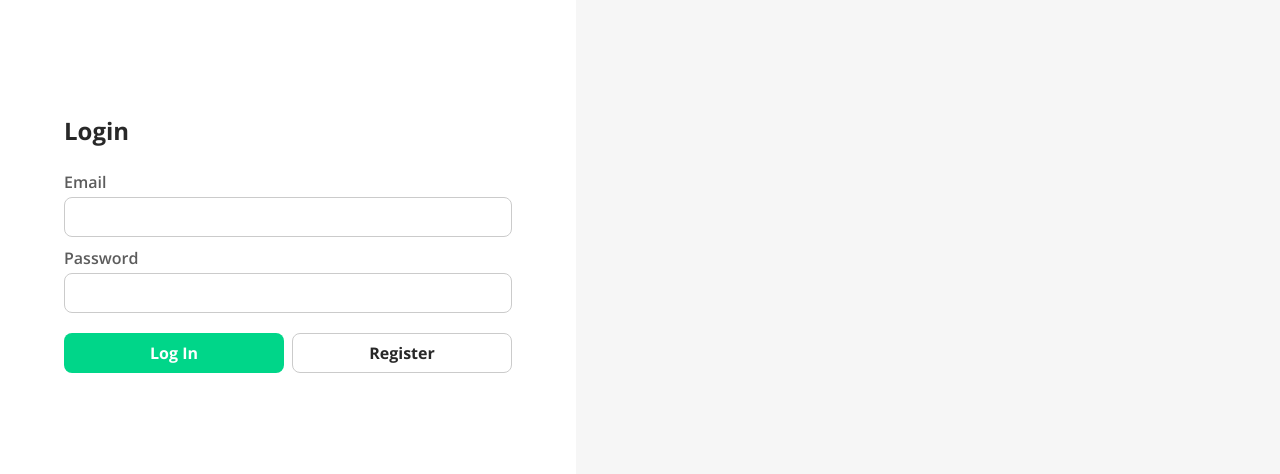
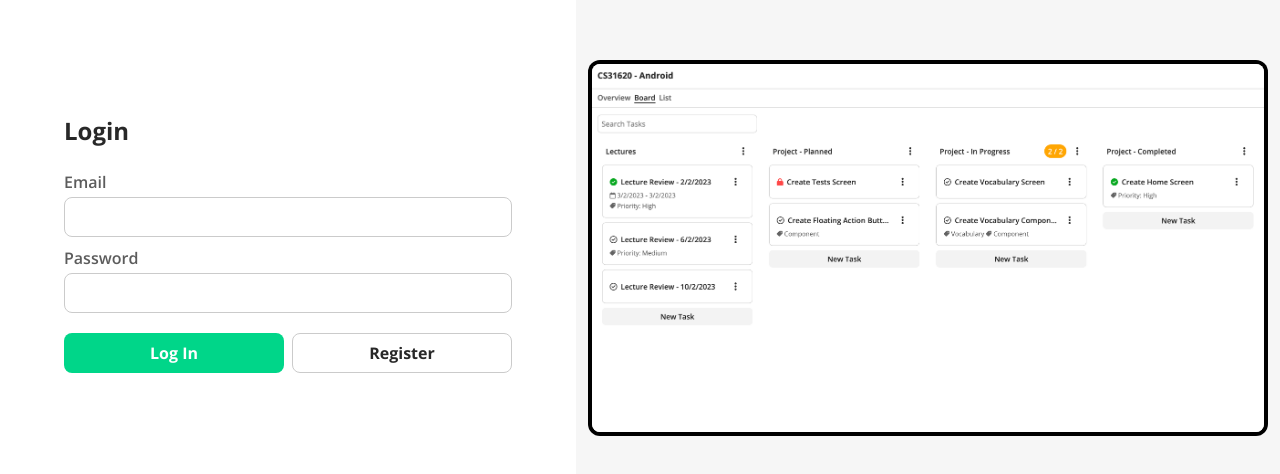
Before and after one commit to jamiegreg78/Plansly, a Vue app: page /auth/login in a window 1280 px wide. Shown: the part 152-626 px from the top of the page. Built offline with nearby package versions, Linux system fonts and the light colour scheme; no server answers.

Commit message:
Added the image to the auth section, plus fixed a few bugs

```diff
--- a/src/components/inputs/TagInput.vue
+++ b/src/components/inputs/TagInput.vue
@@ -32,7 +32,7 @@
 </template>
 
 <script setup lang="ts">
-import { ref, computed, onMounted, onBeforeUnmount } from 'vue'
+import { ref, computed, onMounted, onBeforeUnmount, watch } from 'vue'
 export interface TagInputProps {
 	label: string
 	required?: boolean
@@ -70,6 +70,10 @@ function selectTag(selectedTag: string) {
 function clearInput() {
 	input.value = ''
 }
+
+watch(props, () => {
+	resizeListener()
+})
 
 // Calculates the dropdown position
 const resizeListener = () => {
@@ -173,6 +177,7 @@ onBeforeUnmount(() => {
 		position: absolute;
 		background-color: var(--background);
 		border: 1px solid var(--border);
+		z-index: 4;
 
 		border-radius: 0 0 8px 8px;
 		overflow: hidden;
--- a/src/router/index.ts
+++ b/src/router/index.ts
@@ -64,6 +64,7 @@ const router = createRouter({
 					path: AppRoutes.module,
 					name: 'Module',
 					component: ModuleView,
+					meta: { noHeader: true, },
 				},
 				{
 					path: AppRoutes.board,
--- a/src/views/app/ModuleView.vue
+++ b/src/views/app/ModuleView.vue
@@ -1,4 +1,5 @@
 <template v-if="userData.userData.length">
+	<h1 class="page-title">{{ userData.userData[currentModuleIndex].name }}</h1>
 	<section class="dashboard">
 		<div class="content"
 			:class="{ 'close-on-mobile': sideContainerIsOpen }">
@@ -57,6 +58,7 @@ onMounted(() => {
 
 	.content {
 		width: 100%;
+		padding: toRem(16);
 
 		@include breakpoint(desktop) {
 			display: flex;
--- a/src/views/auth/AuthView.vue
+++ b/src/views/auth/AuthView.vue
@@ -1,7 +1,10 @@
 <template>
 	<section class="auth-page">
 		<router-view />
-		<div class="auth-hero-image"></div>
+		<div class="auth-hero-image-container">
+			<img alt="Example Board in use"
+				src="../../../public/BoardImage.png" />
+		</div>
 	</section>
 </template>
 
@@ -12,15 +15,28 @@
 .auth-page {
 	display: flex;
 
-	.auth-hero-image {
+	.auth-hero-image-container {
 		width: 55vw;
 		display: none;
 		flex-shrink: 0;
+		display: flex;
+		justify-content: center;
+		align-items: center;
+		padding: toRem(16);
+		overflow: hidden;
 
 		background-color: var(--background-inset);
 
 		@include breakpoint(desktop) {
+			display: flex;
+		}
+
+		img {
 			display: block;
+			width: 100%;
+
+			box-shadow: 0 0 0 4px black;
+			border-radius: 8px;
 		}
 	}
 }
```
Also changed, not shown: public/BoardImage.png (added).
